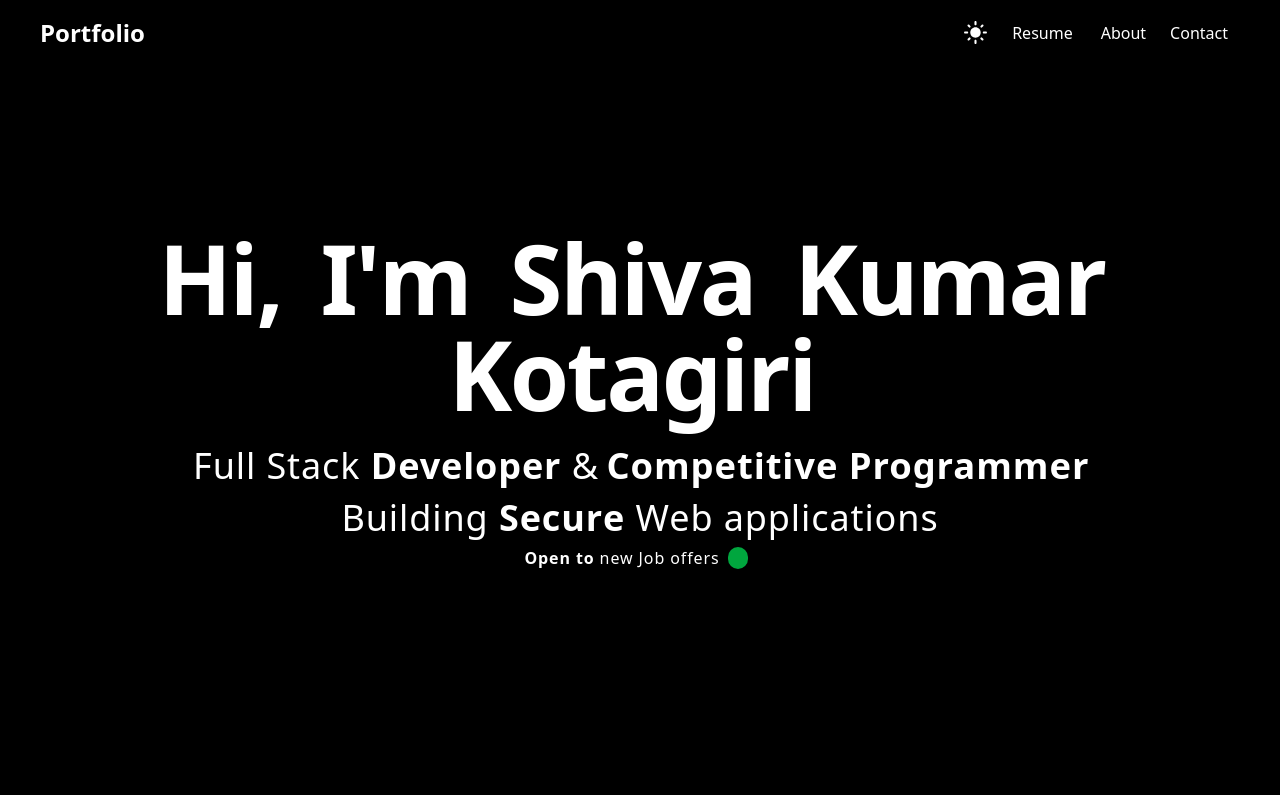
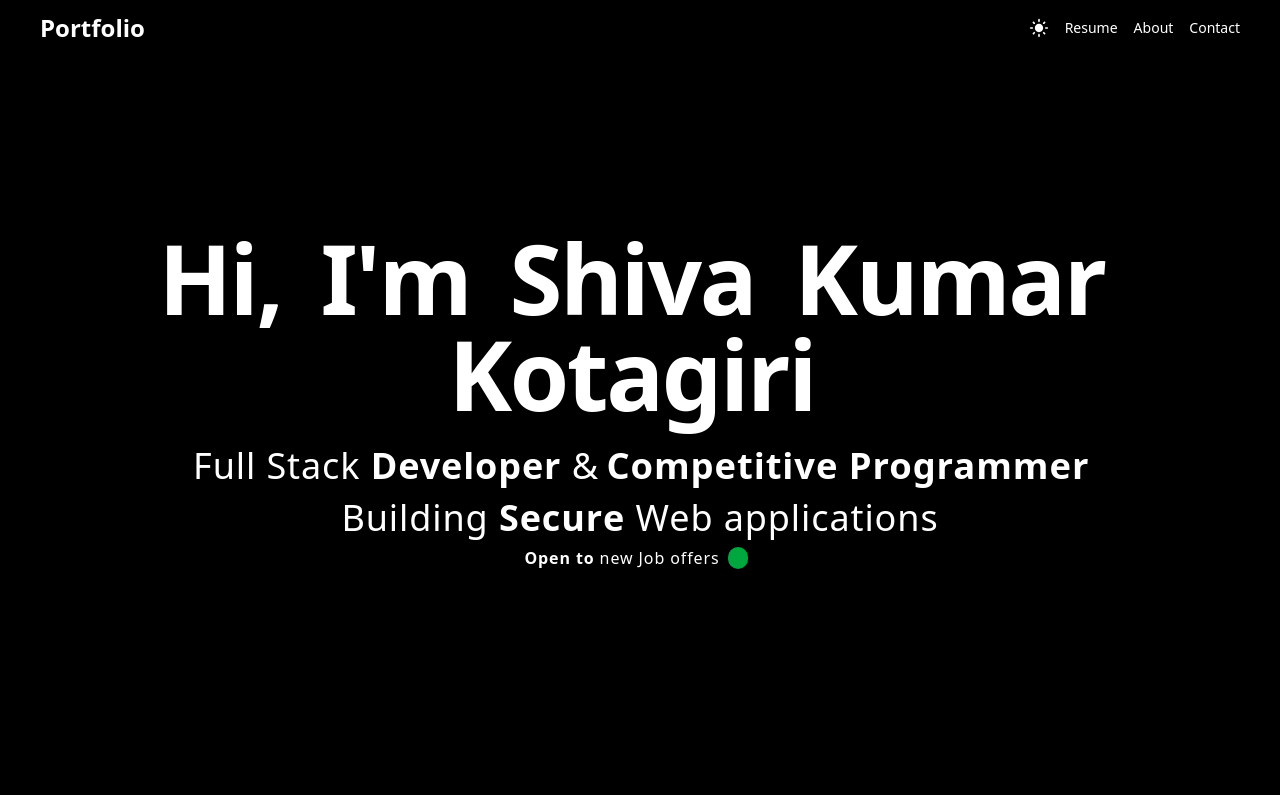
Before and after one commit to shivaKotagiri/Portfolio, a Next.js app: page / in a window 1280 px wide. Shown: the top 795 px of the page. Built offline with nearby package versions, Linux system fonts and the light colour scheme.

Commit message:
did some changes in navbar section

```diff
--- a/components/footer.tsx
+++ b/components/footer.tsx
@@ -5,13 +5,13 @@ import Backtotop from "./backtotop";
 export default function() {
 
   return (
-    <div className="flex px-5 justify-between w-full text-xs md:text-sm">
+    <div className="flex px-7 md:px-10 lg:px-15 xl:px-25 justify-between w-full text-xs md:text-sm">
       <div className="font-semibold flex flex-col">
         <small>Design & Developed by</small>
         <small>ShivaKumarKotagiri</small>
       </div>
-      <div className="flex justify-center items-center">
-        <div className="flex justify-center text-center font-semibold text-xs gap-3 sm:text-base  md:gap-10">
+      <div className="flex justify-center items-center px-2">
+        <div className="flex justify-center text-center font-semibold text-xs gap-2 sm:gap-3 sm:text-base  md:gap-10">
           <Link target="_blank" href={"https://github.com/shivaKotagiri"} className="cursor-pointer transform transition ease-in-out duration-300 hover:text-[#ff6f00]">Github</Link>
           <Link target="_blank" href={"https://linkedin.com/in/kotagiri-shiva-670330288"} className="cursor-pointer transform transition ease-in-out duration-300 hover:text-[#ff6f00]">LinkedIn</Link>
           <Link target="_blank" href={"https://x.com/ShivaKumar403"} className="cursor-pointer transform transition ease-in-out duration-300 hover:text-[#ff6f00]">Twitter</Link>
--- a/components/ui/navbar.tsx
+++ b/components/ui/navbar.tsx
@@ -11,21 +11,21 @@ export default function Navbar() {
   return (
     <div className={`fixed top-0 left-0 w-full px-10 py-3 border-gray-500 flex justify-between items-center z-10 transition-colors duration-500 ${lightMode ? "bg-[#FFFCF3] text-black" : "bg-black text-white"}`}>
       <div onClick={() => router.push("/#home")} className="cursor-pointer font-semibold text-2xl transform transition ease-in-out duration-200 hover:text-[#ff6f00]">Portfolio</div>
-      <div className="flex justify-between items-center">
+      <div className="flex justify-between items-center gap-2 md:gap-4">
         <div
           onClick={toggleLightMode}
-          className={`cursor-pointer p-2 rounded-full`}
+          className={`cursor-pointer rounded-full`}
         >
-          {lightMode ? <MdDarkMode size={25} /> : <MdLightMode size={25} />}
+          {lightMode ? <MdDarkMode size={20} /> : <MdLightMode size={20} />}
         </div>
-        <div className="flex items-center">
-          <div onClick={() => router.push("/resume")} className={`cursor-pointer py-2 md:px-4 rounded-xl text-md transform transition ease-in-out duration-200 hover:text-[#ff6f00]`}>
+        <div className="flex items-center text-sm md:text-md gap-2 md:gap-4">
+          <div onClick={() => router.push("/resume")} className={`cursor-pointer rounded-xl transform transition ease-in-out duration-200 hover:text-[#ff6f00]`}>
             Resume
           </div>
-          <div className={`cursor-pointer text-md py-2 px-3 rounded-lg transform transition ease-in-out duration-200 hover:text-[#ff6f00]`}>
+          <div className={`cursor-pointer rounded-lg transform transition ease-in-out duration-200 hover:text-[#ff6f00]`}>
             About
           </div>
-          <div onClick={() => router.push("/#contact")} className="cursor-pointer text-md md:px-3 py-2 rounded-lg transform transition ease-in-out duration-200 hover:text-[#ff6f00]">
+          <div onClick={() => router.push("/#contact")} className="cursor-pointer rounded-lg transform transition ease-in-out duration-200 hover:text-[#ff6f00]">
             Contact
           </div>
         </div>
```
